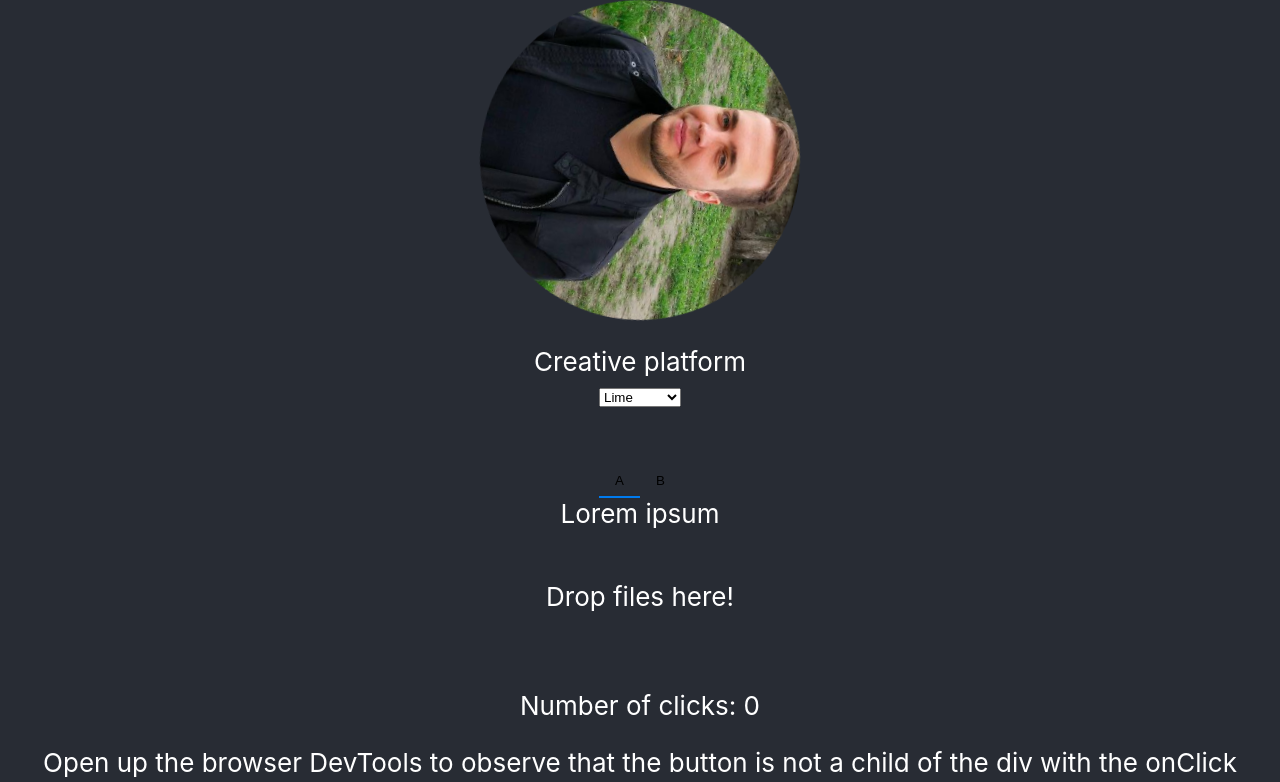
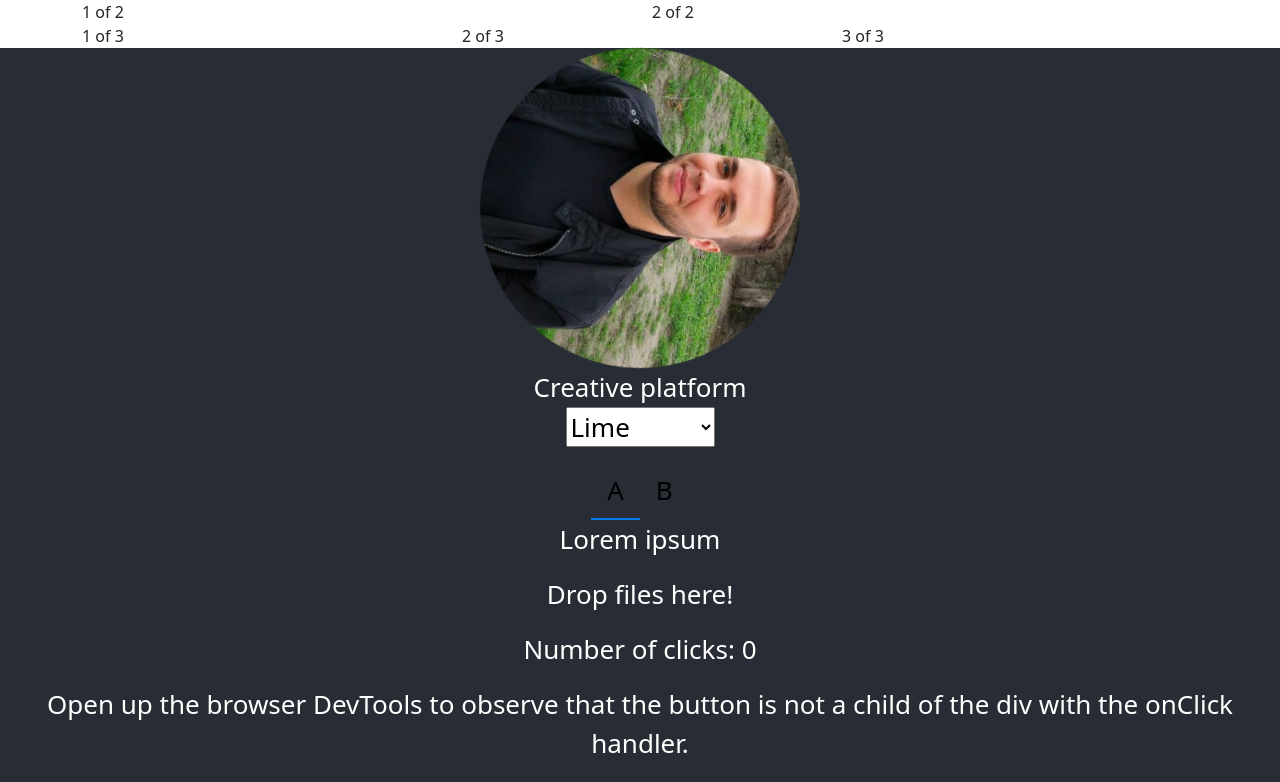
Before and after one commit to vlotysh/creative_platform, a React (Create React App) app: page / in a window 1280 px wide. Shown: the top 782 px of the page. Built offline with nearby package versions, Linux system fonts and the light colour scheme.

Commit message:
Added bootstrap

```diff
--- a/package.json
+++ b/package.json
@@ -10,6 +10,8 @@
     "@types/node": "^12.20.16",
     "@types/react": "^17.0.14",
     "@types/react-dom": "^17.0.9",
+    "bootstrap": "^5.0.2",
+    "node-sass": "^6.0.1",
     "react": "^17.0.2",
     "react-dom": "^17.0.2",
     "react-scripts": "4.0.3",
--- a/public/index.html
+++ b/public/index.html
@@ -15,6 +15,27 @@
   </head>
   <body>
     <noscript>You need to enable JavaScript to run this app.</noscript>
+    <div class="container">
+      <div class="row">
+        <div class="col">
+          1 of 2
+        </div>
+        <div class="col">
+          2 of 2
+        </div>
+      </div>
+      <div class="row">
+        <div class="col">
+          1 of 3
+        </div>
+        <div class="col">
+          2 of 3
+        </div>
+        <div class="col">
+          3 of 3
+        </div>
+      </div>
+    </div>
     <div id="root"></div>
     <!--<div id="modal-root"></div>-->
   </body>
--- a/src/App.css
+++ b/src/App.scss
@@ -1,3 +1,5 @@
+@import "~bootstrap/scss/bootstrap";
+
 .App {
   text-align: center;
 }
--- a/src/App.tsx
+++ b/src/App.tsx
@@ -1,6 +1,6 @@
 import React, {Component} from 'react';
 import avatar from './avatar.jpeg';
-import './App.css';
+import './App.scss';
 import Select from "./Select";
 import Tabs from "./Tabs";
 import TabItem from "./TabItem";
```
Also changed, not shown: 1 other file (tests, documents, lock files or other folders).
